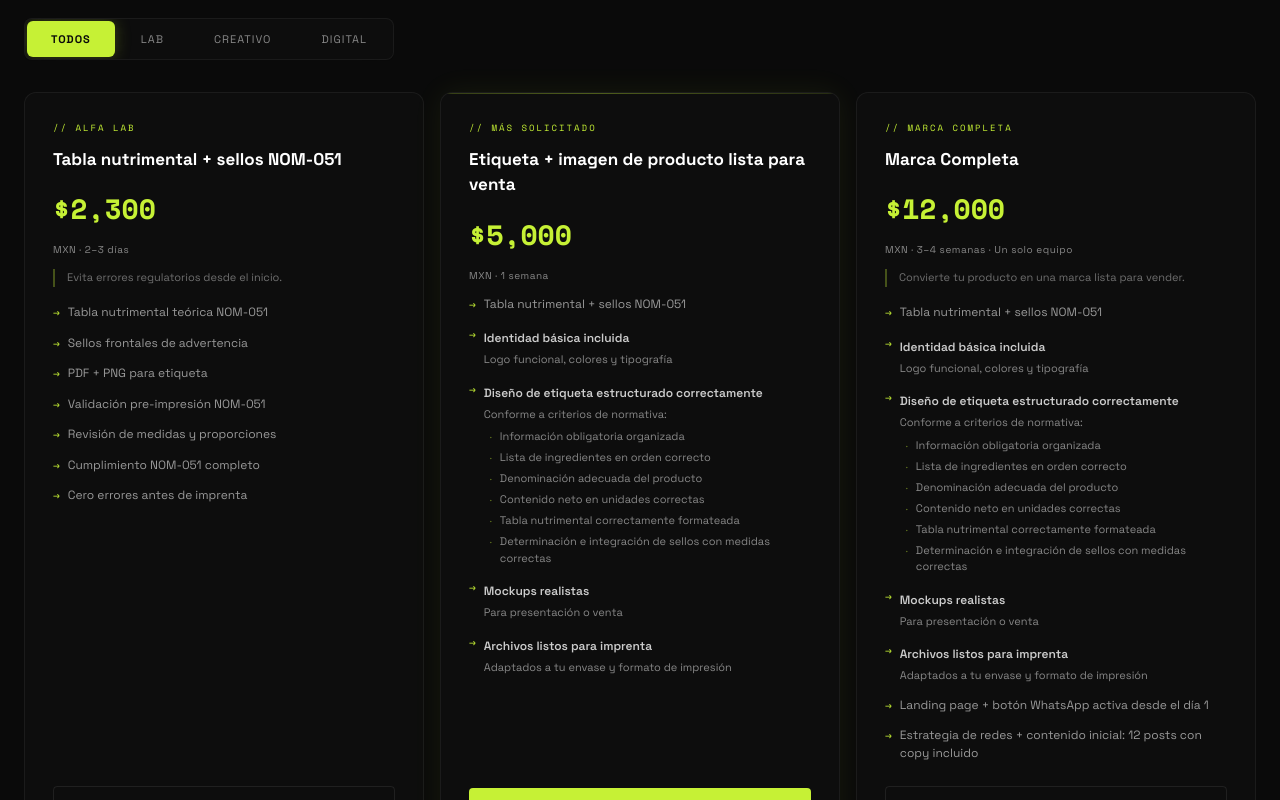
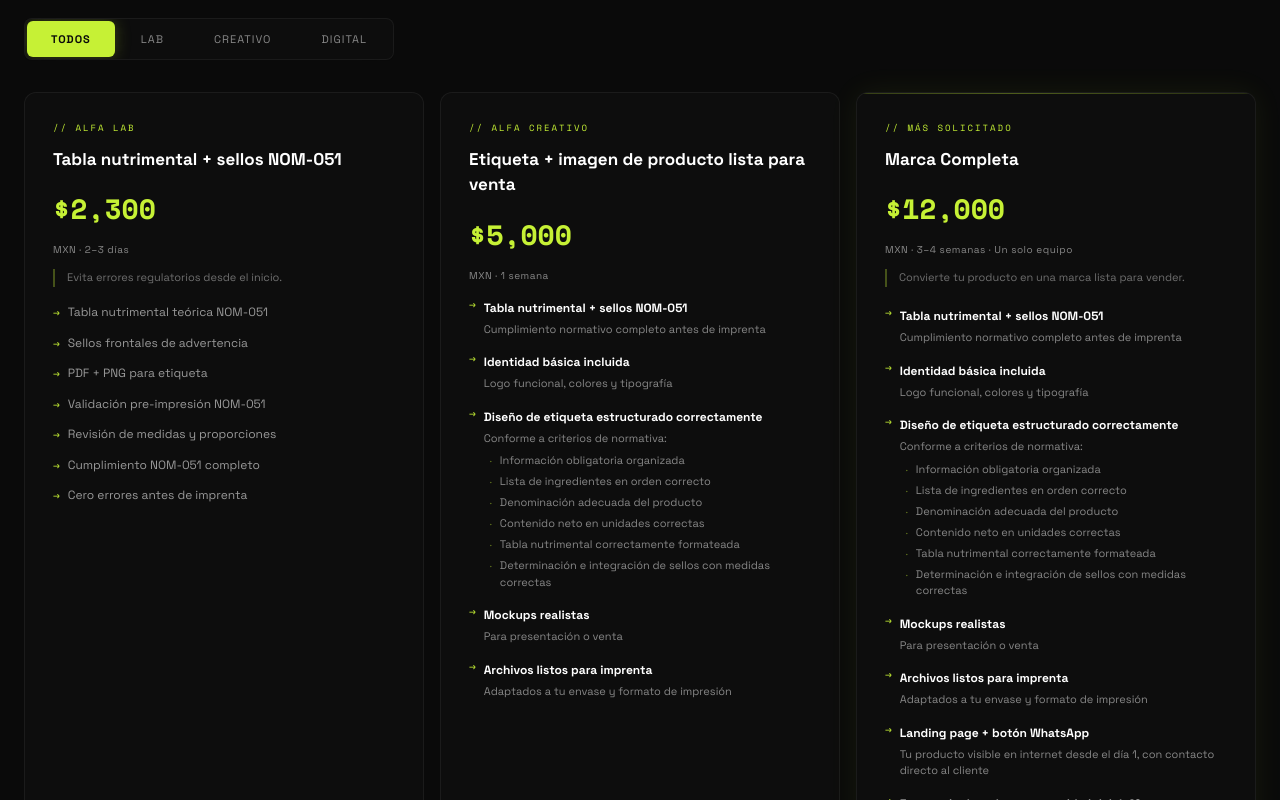
Before and after one commit to melissagallegosg/puntoalfa, a Next.js app: page / in a window 1280 px wide. Shown: the part 4980-5780 px from the top of the page. Built offline with nearby package versions, Linux system fonts and the light colour scheme.

Commit message:
Add files via upload

```diff
--- a/components/Pricing.tsx
+++ b/components/Pricing.tsx
@@ -44,12 +44,15 @@ const packages: Record<Tab, Array<{
       waMsg: "Hola Punto Alfa 👋 Me interesa el servicio *Tabla nutrimental + sellos NOM-051* (incluye validación pre-impresión · $2,300 MXN). ¿Me pueden dar más información?",
     },
     {
-      badge: "// Más solicitado",
+      badge: "// Alfa Creativo",
       name: "Etiqueta + imagen de producto lista para venta",
       price: "$5,000",
       sub: "MXN · 1 semana",
       items: [
-        "Tabla nutrimental + sellos NOM-051",
+        {
+          label: "Tabla nutrimental + sellos NOM-051",
+          sub: "Cumplimiento normativo completo antes de imprenta",
+        },
         {
           label: "Identidad básica incluida",
           sub: "Logo funcional, colores y tipografía",
@@ -75,18 +78,20 @@ const packages: Record<Tab, Array<{
           sub: "Adaptados a tu envase y formato de impresión",
         },
       ],
-      star: true,
       cta: "Solicitar",
       waMsg: "Hola Punto Alfa 👋 Me interesa el paquete *Etiqueta + imagen de producto lista para venta* (NOM-051 + identidad + etiqueta + mockups · $5,000 MXN). ¿Me pueden dar más información?",
     },
     {
-      badge: "// Marca Completa",
+      badge: "// Más solicitado",
       name: "Marca Completa",
       price: "$12,000",
       sub: "MXN · 3–4 semanas · Un solo equipo",
       description: "Convierte tu producto en una marca lista para vender.",
       items: [
-        "Tabla nutrimental + sellos NOM-051",
+        {
+          label: "Tabla nutrimental + sellos NOM-051",
+          sub: "Cumplimiento normativo completo antes de imprenta",
+        },
         {
           label: "Identidad básica incluida",
           sub: "Logo funcional, colores y tipografía",
@@ -111,9 +116,16 @@ const packages: Record<Tab, Array<{
           label: "Archivos listos para imprenta",
           sub: "Adaptados a tu envase y formato de impresión",
         },
-        "Landing page + botón WhatsApp activa desde el día 1",
-        "Estrategia de redes + contenido inicial: 12 posts con copy incluido",
+        {
+          label: "Landing page + botón WhatsApp",
+          sub: "Tu producto visible en internet desde el día 1, con contacto directo al cliente",
+        },
+        {
+          label: "Estrategia de redes + contenido inicial: 12 posts con copy incluido",
+          sub: "Publicaciones listas para subir, con texto redactado para conectar con tu cliente ideal",
+        },
       ],
+      star: true,
       cta: "Solicitar",
       waMsg: "Hola Punto Alfa 👋 Me interesa el paquete *Marca Completa* (NOM-051 + identidad + etiqueta + landing page + redes · $12,000 MXN). ¿Me pueden dar más información?",
     },
@@ -369,7 +381,7 @@ export default function Pricing() {
                     <div className="flex items-start gap-2">
                       <span className="text-neon font-mono flex-shrink-0 mt-0.5 text-[11px]">→</span>
                       <div>
-                        <span className="text-[12px] text-[#ccc] font-semibold">{item.label}</span>
+                        <span className="text-[12px] text-white font-bold">{item.label}</span>
                         {item.sub && (
                           <p className="text-[11px] text-muted mt-0.5">{item.sub}</p>
                         )}
```
